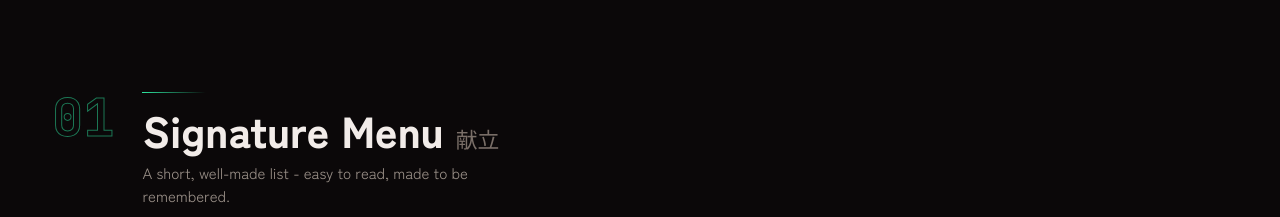
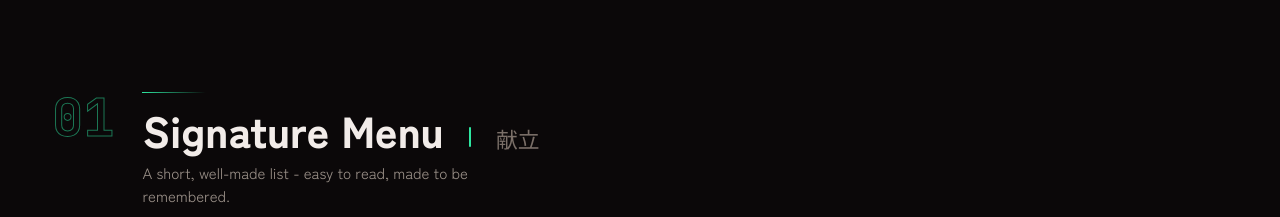
Before and after one commit to chemicalwolf1836/neon-kissa-v2, a Next.js app: page / in a window 1280 px wide. Shown: the part 920-1137 px from the top of the page. Built offline with nearby package versions, Linux system fonts and the light colour scheme.

Commit message:
add accent-rule divider between EN and JP section titles
Thin vertical rule in the palette accent separates the English title
from its Japanese translation, in the shared SectionHead and the
Access section's title.

```diff
--- a/src/components/NeonKissaApp.tsx
+++ b/src/components/NeonKissaApp.tsx
@@ -978,7 +978,7 @@ export function NeonKissaApp() {
           <div>
             <div className="w-16 h-px mb-4" style={{ background:"linear-gradient(90deg,var(--accent),transparent)" }} />
             <h2 className="m-0 font-black mb-[18px] md:mb-[22px]" style={{ fontSize:"clamp(26px,3vw,40px)" }}>
-              {t.accessTitle} <span className="font-medium" style={{ color:"#7a6f68", fontSize:".5em" }}>道案内</span>
+              {t.accessTitle} <span aria-hidden className="inline-block align-middle rounded-full" style={{ width:2, height:".46em", background:"var(--accent)", margin:"0 .3em" }} /> <span className="font-medium" style={{ color:"#7a6f68", fontSize:".5em" }}>道案内</span>
             </h2>
             <div className="flex flex-col gap-[14px] md:gap-4 text-[14px] md:text-[15px]">
               <div>
@@ -1150,7 +1150,7 @@ function SectionHead({ num, accent, divider, title, jp, sub }: { num:string; acc
       <div>
         <div className="w-12 md:w-16 h-px mb-[12px] md:mb-[14px]" style={{ background:dividerBg }} />
         <h2 className="m-0 font-black leading-[1.04]" style={{ fontSize:"clamp(24px,3.4vw,44px)" }}>
-          {title} <span className="font-medium" style={{ color:"#7a6f68", fontSize:".5em" }}>{jp}</span>
+          {title} <span aria-hidden className="inline-block align-middle rounded-full" style={{ width:2, height:".46em", background:"var(--accent)", margin:"0 .3em" }} /> <span className="font-medium" style={{ color:"#7a6f68", fontSize:".5em" }}>{jp}</span>
         </h2>
         <p className="mt-[8px] md:mt-[10px] text-[14px] md:text-[15px]" style={{ color:"var(--muted)", maxWidth:"52ch" }}>{sub}</p>
       </div>
```
